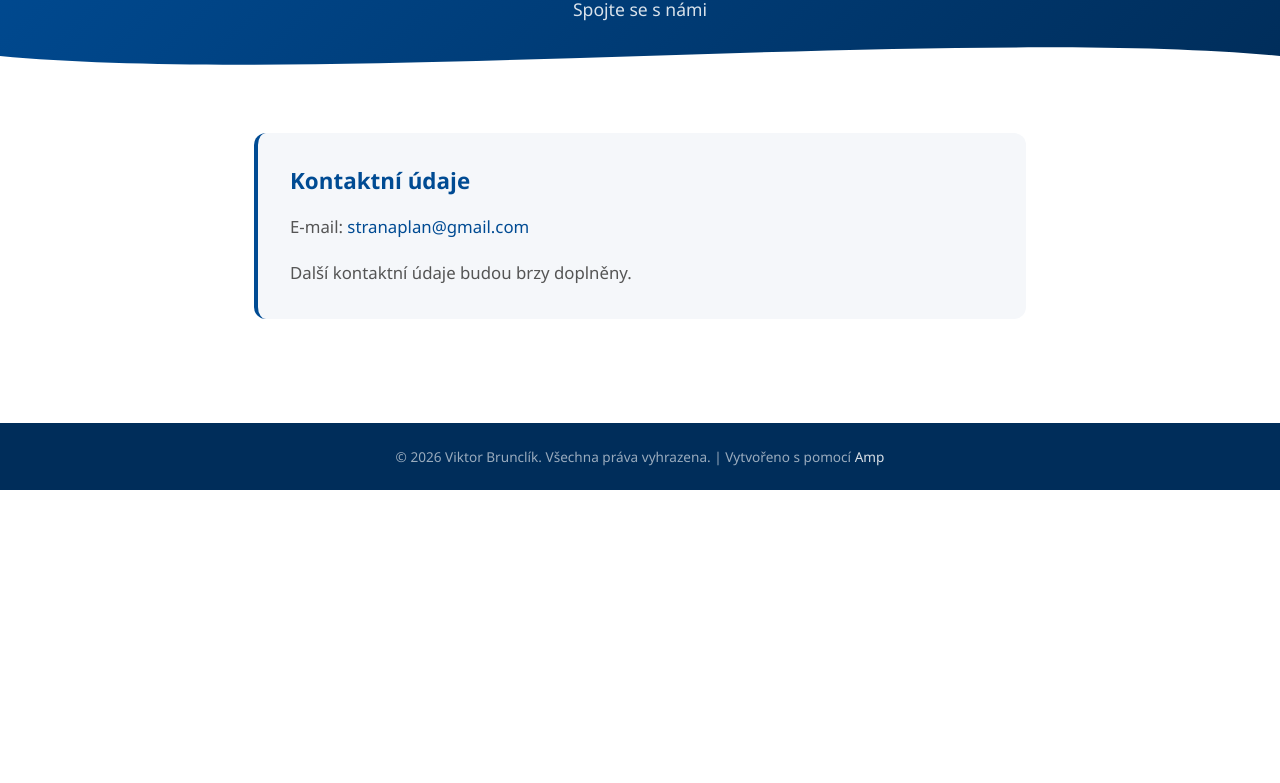
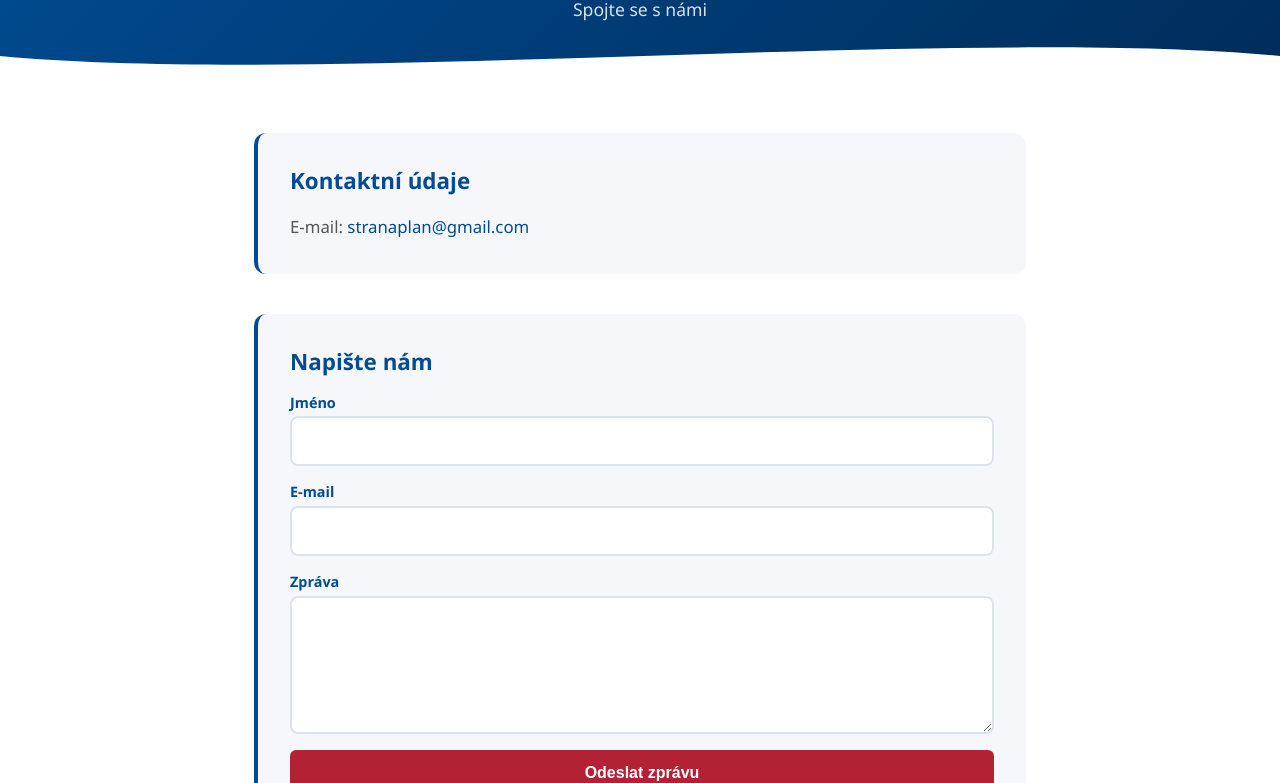
Before and after one commit to vbtronic/strana_plan, a plain HTML site: page kontakt.html in a window 1280 px wide. Shown: the part 173-956 px from the top of the page. Before the commit the page ends 800 px from the top, so only its background shows below. Drawn offline with Linux system fonts and the light colour scheme.

Commit message:
Přidán kontaktní formulář, newsletter, diskuze (Giscus)
Amp-Thread-ID: https://ampcode.com/threads/T-019cd985-96b5-7367-a95d-004310406a26
Co-authored-by: Amp <amp@ampcode.com>

```diff
--- a/kontakt.html
+++ b/kontakt.html
@@ -41,8 +41,29 @@
         <h2>Kontaktní údaje</h2>
         <div class="kontakt-info">
             <p>E-mail: <a href="mailto:stranaplan@gmail.com">stranaplan@gmail.com</a></p>
-            <p>Další kontaktní údaje budou brzy doplněny.</p>
         </div>
+    </div>
+
+    <div class="program-block">
+        <h2>Napište nám</h2>
+        <form action="https://formsubmit.co/stranaplan@gmail.com" method="POST" class="contact-form">
+            <input type="hidden" name="_subject" value="Nová zpráva z webu PLÁN">
+            <input type="hidden" name="_captcha" value="true">
+            <input type="hidden" name="_next" value="https://vbtronic.github.io/strana_plan/kontakt.html">
+            <div class="form-group">
+                <label for="name">Jméno</label>
+                <input type="text" id="name" name="name" required>
+            </div>
+            <div class="form-group">
+                <label for="email">E-mail</label>
+                <input type="email" id="email" name="email" required>
+            </div>
+            <div class="form-group">
+                <label for="message">Zpráva</label>
+                <textarea id="message" name="message" rows="5" required></textarea>
+            </div>
+            <button type="submit" class="btn">Odeslat zprávu</button>
+        </form>
     </div>
 </div>
 
--- a/style.css
+++ b/style.css
@@ -424,6 +424,55 @@ nav {
     text-decoration: underline;
 }
 
+/* FORMS */
+.contact-form {
+    display: flex;
+    flex-direction: column;
+    gap: 1rem;
+}
+
+.form-group {
+    display: flex;
+    flex-direction: column;
+    gap: 0.3rem;
+}
+
+.form-group label {
+    font-weight: 600;
+    font-size: 0.9rem;
+    color: var(--blue);
+}
+
+.form-group input,
+.form-group textarea {
+    padding: 0.75rem 1rem;
+    border: 2px solid #dde3ea;
+    border-radius: 8px;
+    font-family: inherit;
+    font-size: 1rem;
+    background: var(--white);
+    color: var(--text);
+    transition: border-color 0.2s;
+    cursor: text !important;
+    -webkit-user-select: auto;
+    user-select: auto;
+}
+
+.form-group input:focus,
+.form-group textarea:focus {
+    outline: none;
+    border-color: var(--blue);
+}
+
+.form-group textarea {
+    resize: vertical;
+}
+
+.form-row {
+    display: flex;
+    gap: 1rem;
+}
+
 /* FOOTER */
 footer {
     background: var(--blue-dark);
@@ -493,4 +542,8 @@ footer a:hover {
     .priority-item {
         padding-left: 4rem;
     }
+
+    .form-row {
+        flex-direction: column;
+    }
 }
```
Also changed, not shown: pripoj-se.html (+40 -0 lines).
